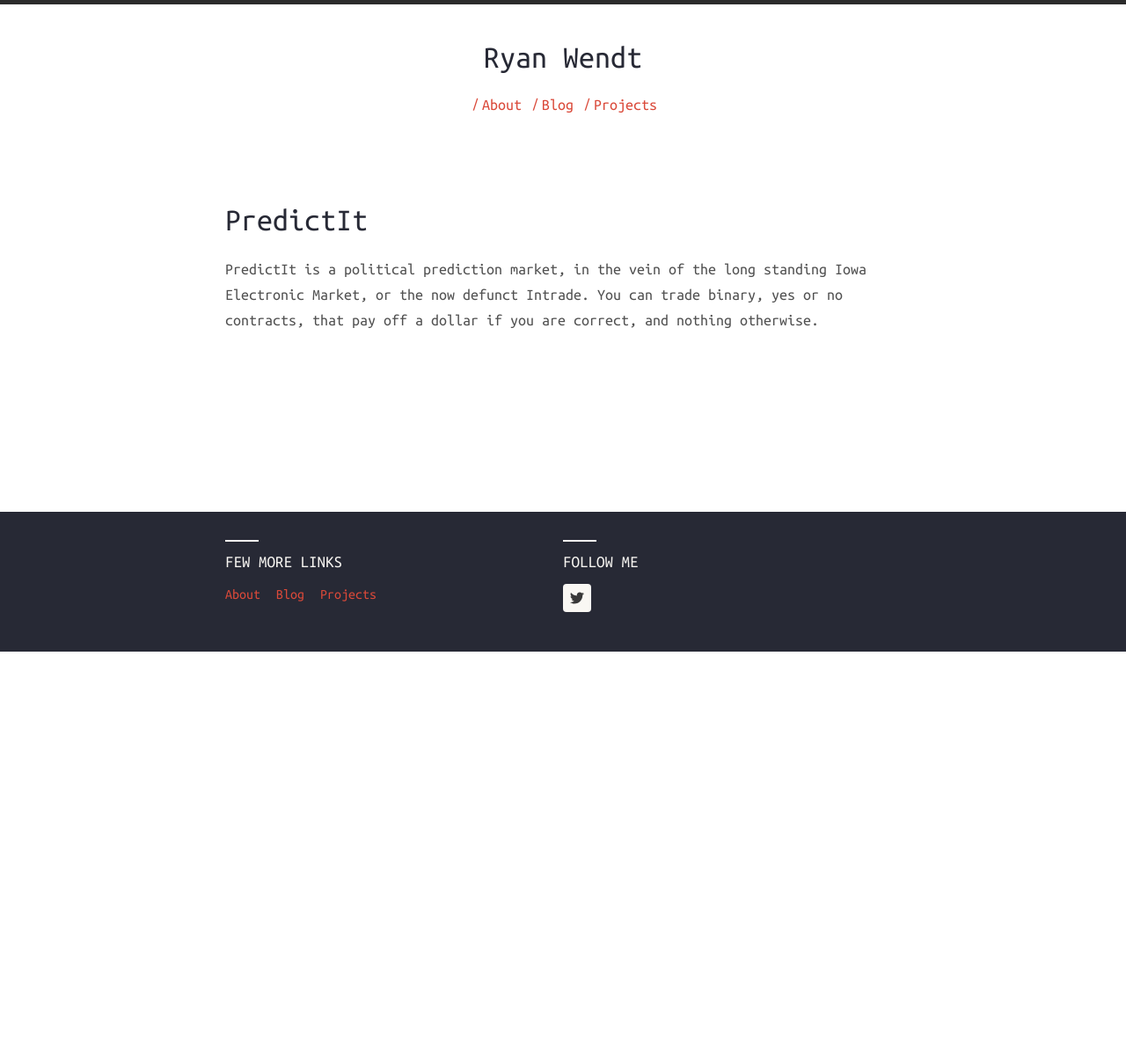
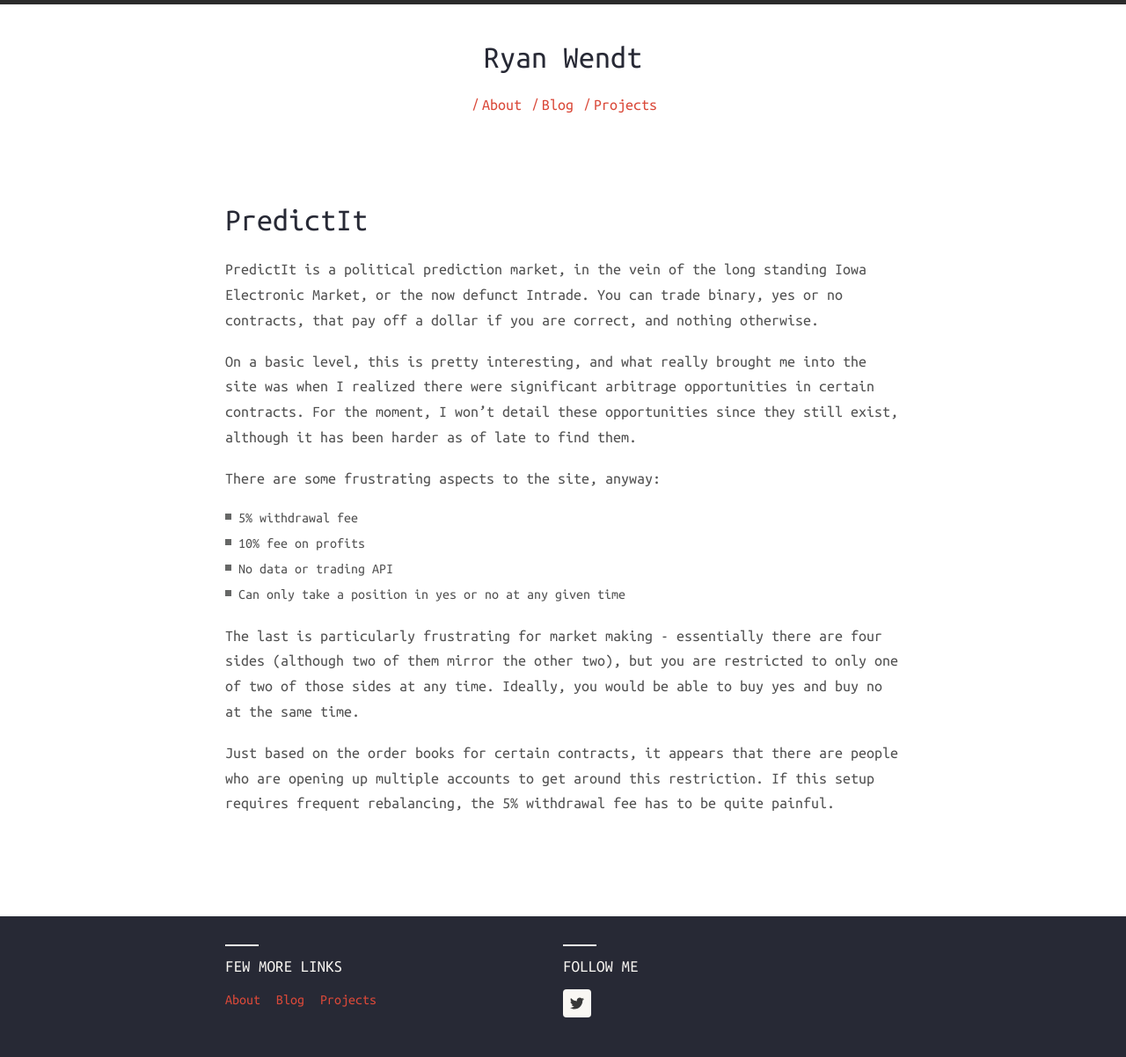
Before and after one commit to ryanmfw/ryanmfw.github.io, a Jekyll site: the page built from projects/predictit/index.md, in a window 1280 px wide. Shown: the whole page at 88% size. Built offline with Jekyll 4.4.1, drawn with Linux system fonts in a browser that asks for light colours; nearby versions of some CDN libraries; before the commit the page ends 900 px from its top, so only the background shows below that.

Commit message:
Added more predictit details

```diff
--- a/projects/predictit/index.md
+++ b/projects/predictit/index.md
@@ -4,3 +4,15 @@ title: PredictIt
 ---
 
 PredictIt is a political prediction market, in the vein of the long standing Iowa Electronic Market, or the now defunct Intrade. You can trade binary, yes or no contracts, that pay off a dollar if you are correct, and nothing otherwise.
+
+On a basic level, this is pretty interesting, and what really brought me into the site was when I realized there were significant arbitrage opportunities in certain contracts. For the moment, I won't detail these opportunities since they still exist, although it has been harder as of late to find them.
+
+There are some frustrating aspects to the site, anyway:
+* 5% withdrawal fee
+* 10% fee on profits
+* No data or trading API
+* Can only take a position in yes or no at any given time
+
+The last is particularly frustrating for market making - essentially there are four sides (although two of them mirror the other two), but you are restricted to only one of two of those sides at any time. Ideally, you would be able to buy yes and buy no at the same time.
+
+Just based on the order books for certain contracts, it appears that there are people who are opening up multiple accounts to get around this restriction. If this setup requires frequent rebalancing, the 5% withdrawal fee has to be quite painful.
```
